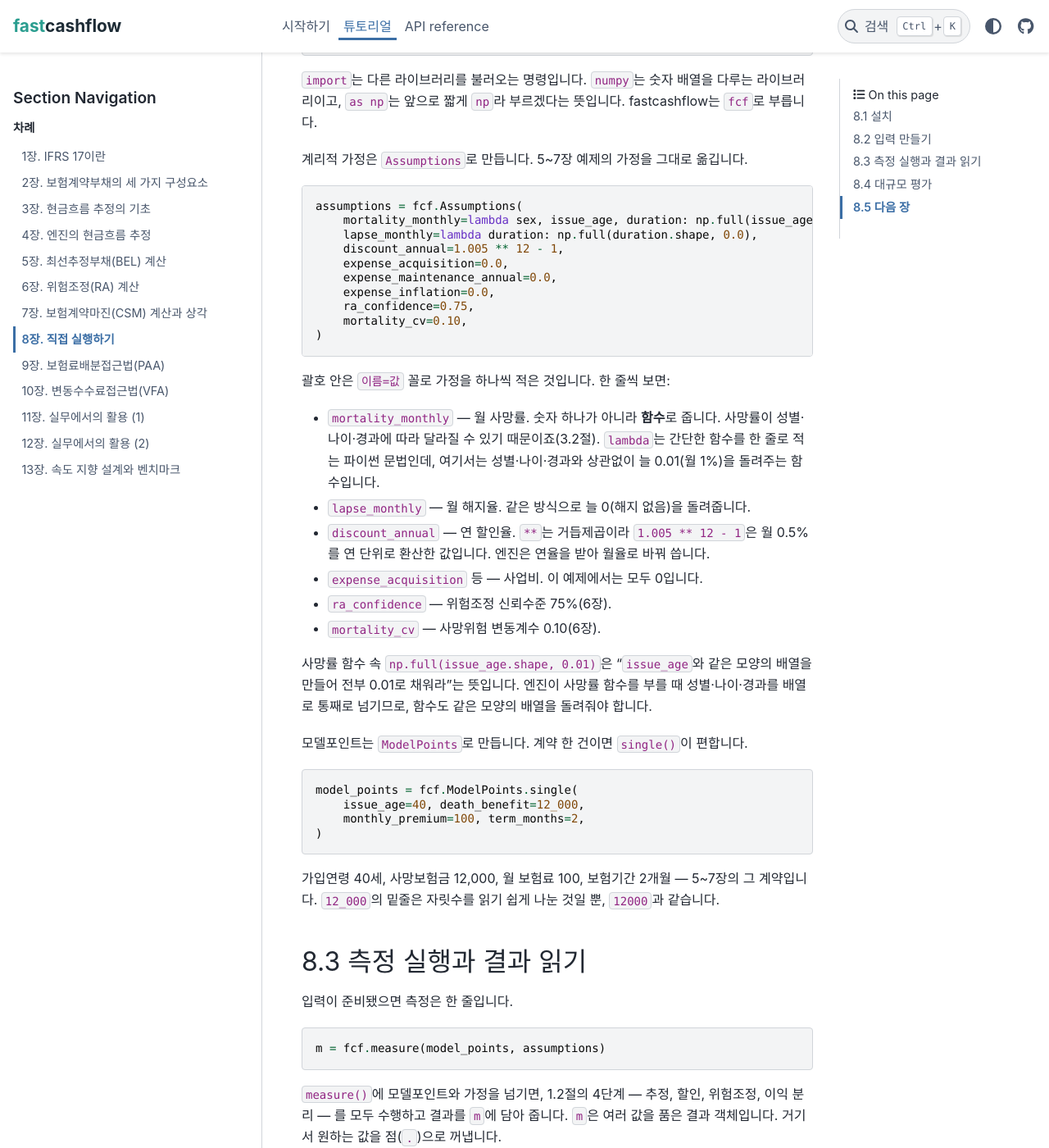
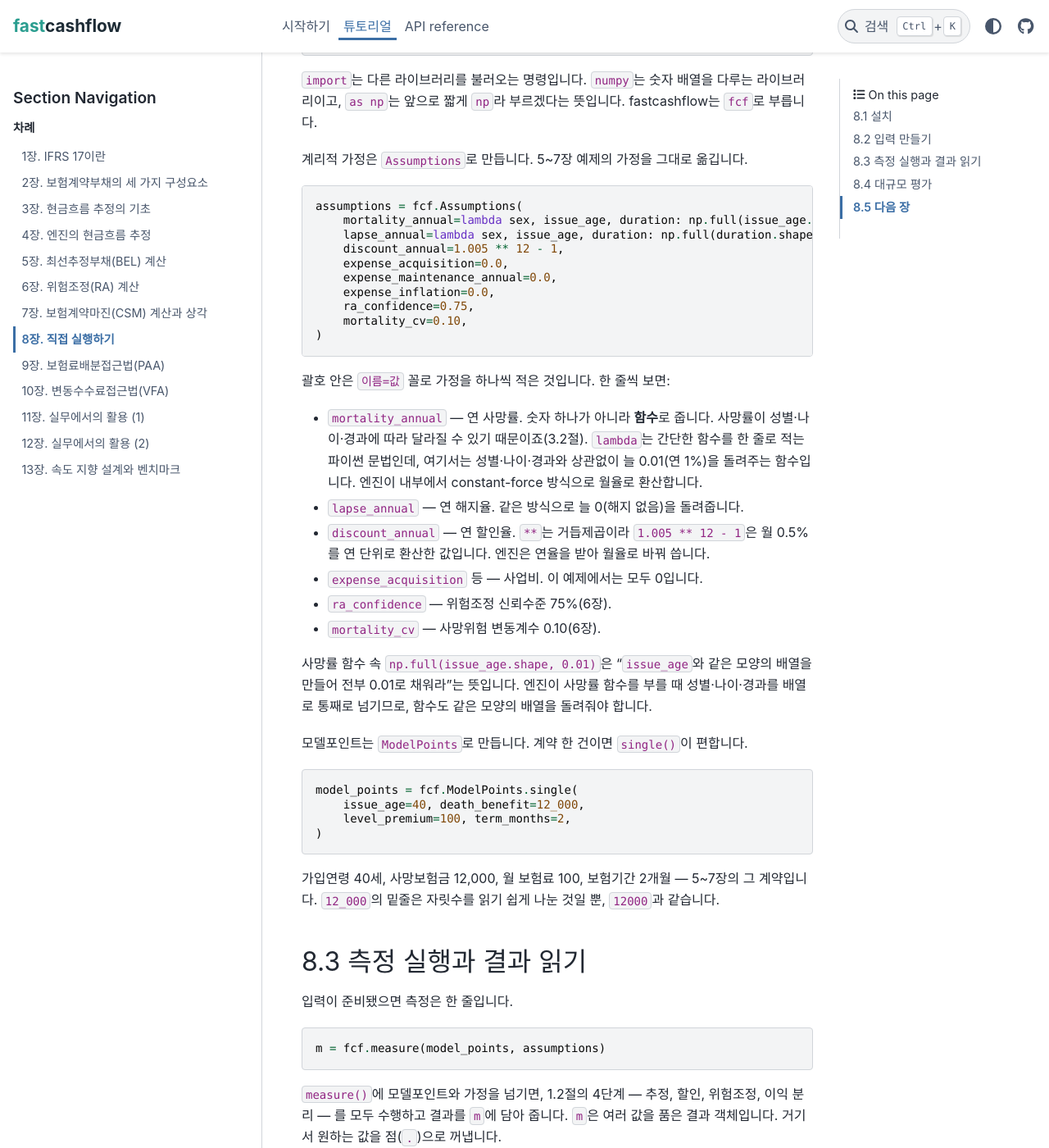
Before and after one commit to seokhoonj/fastcashflow, a Sphinx documentation site: the page built from docs/tutorial/08-hands-on.md, in a window 1280 px wide and 1400 px high, scrolled down 1643 px. Shown: the whole window at 82% size. Built offline with Sphinx 7.4.7 and the PyData theme 0.15.4, drawn with Linux system fonts in a browser that asks for light colours; some of the changed text lies outside the part shown.

Commit message:
docs: fix README and tutorial quickstart examples to match the live API
The README + tutorial chapters 8 / 9 / 10 still showed the pre-Phase-(b)
API (mortality_monthly= / lapse_monthly= / monthly_premium=) which is
no longer accepted. Copy-pasting any of those quickstart blocks
produced TypeError immediately -- the worst first impression a new
user can have. Rename the field references to the current names
(mortality_annual / lapse_annual / level_premium), broaden the
lapse_annual lambda from one to three arguments to match the RateFn
contract, and update the surrounding Korean prose so 'monthly rate'
becomes 'annual rate' where the field rename matters.

All four files now produce a runnable example -- verified by running
the README quickstart end to end. No behavioural change, doc-only.

````diff
--- a/docs/tutorial/08-hands-on.md
+++ b/docs/tutorial/08-hands-on.md
@@ -78,8 +78,8 @@ import fastcashflow as fcf
 
 ```python
 assumptions = fcf.Assumptions(
-    mortality_monthly=lambda sex, issue_age, duration: np.full(issue_age.shape, 0.01),
-    lapse_monthly=lambda duration: np.full(duration.shape, 0.0),
+    mortality_annual=lambda sex, issue_age, duration: np.full(issue_age.shape, 0.01),
+    lapse_annual=lambda sex, issue_age, duration: np.full(duration.shape, 0.0),
     discount_annual=1.005 ** 12 - 1,
     expense_acquisition=0.0,
     expense_maintenance_annual=0.0,
@@ -91,11 +91,12 @@ assumptions = fcf.Assumptions(
 
 괄호 안은 `이름=값` 꼴로 가정을 하나씩 적은 것입니다. 한 줄씩 보면:
 
-- `mortality_monthly` — 월 사망률. 숫자 하나가 아니라 **함수**로
+- `mortality_annual` — 연 사망률. 숫자 하나가 아니라 **함수**로
   줍니다. 사망률이 성별·나이·경과에 따라 달라질 수 있기 때문이죠(3.2절).
   `lambda`는 간단한 함수를 한 줄로 적는 파이썬 문법인데, 여기서는
-  성별·나이·경과와 상관없이 늘 0.01(월 1%)을 돌려주는 함수입니다.
-- `lapse_monthly` — 월 해지율. 같은 방식으로 늘 0(해지 없음)을
+  성별·나이·경과와 상관없이 늘 0.01(연 1%)을 돌려주는 함수입니다.
+  엔진이 내부에서 constant-force 방식으로 월율로 환산합니다.
+- `lapse_annual` — 연 해지율. 같은 방식으로 늘 0(해지 없음)을
   돌려줍니다.
 - `discount_annual` — 연 할인율. `**`는 거듭제곱이라
   `1.005 ** 12 - 1`은 월 0.5%를 연 단위로 환산한 값입니다. 엔진은
@@ -115,7 +116,7 @@ assumptions = fcf.Assumptions(
 ```python
 model_points = fcf.ModelPoints.single(
     issue_age=40, death_benefit=12_000,
-    monthly_premium=100, term_months=2,
+    level_premium=100, term_months=2,
 )
 ```
 
@@ -170,8 +171,8 @@ import numpy as np
 import fastcashflow as fcf
 
 assumptions = fcf.Assumptions(
-    mortality_monthly=lambda sex, issue_age, duration: np.full(issue_age.shape, 0.01),
-    lapse_monthly=lambda duration: np.full(duration.shape, 0.0),
+    mortality_annual=lambda sex, issue_age, duration: np.full(issue_age.shape, 0.01),
+    lapse_annual=lambda sex, issue_age, duration: np.full(duration.shape, 0.0),
     discount_annual=1.005 ** 12 - 1,
     expense_acquisition=0.0,
     expense_maintenance_annual=0.0,
@@ -181,7 +182,7 @@ assumptions = fcf.Assumptions(
 )
 model_points = fcf.ModelPoints.single(
     issue_age=40, death_benefit=12_000,
-    monthly_premium=100, term_months=2,
+    level_premium=100, term_months=2,
 )
 m = fcf.measure(model_points, assumptions)
 print(m.bel[0, 0], m.ra[0, 0], m.csm[0, 0], m.loss_component[0])
````
Also changed, not shown: README.md (+7 -5 lines), docs/tutorial/09-paa.md (+3 -3 lines), docs/tutorial/10-vfa.md (+3 -3 lines).
